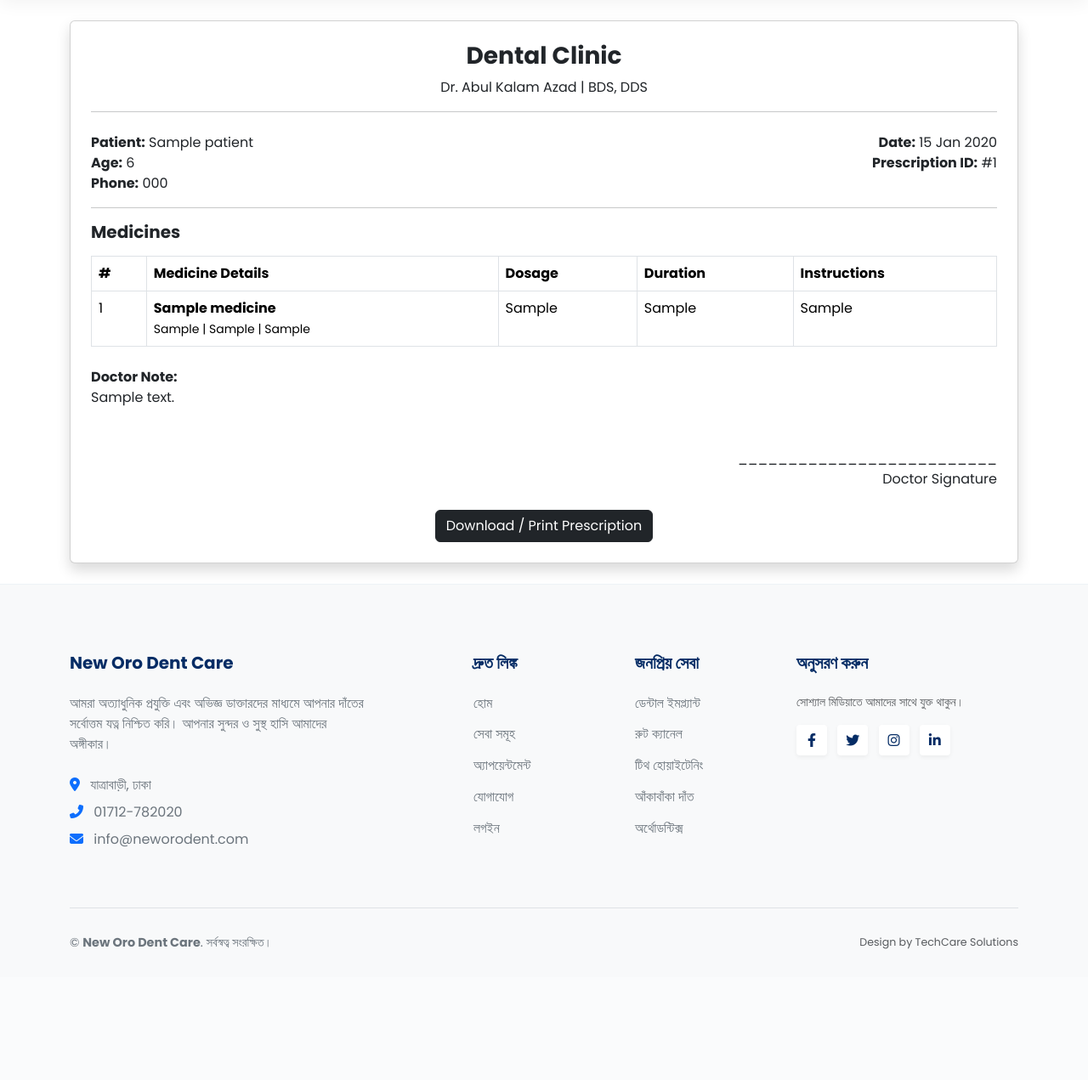
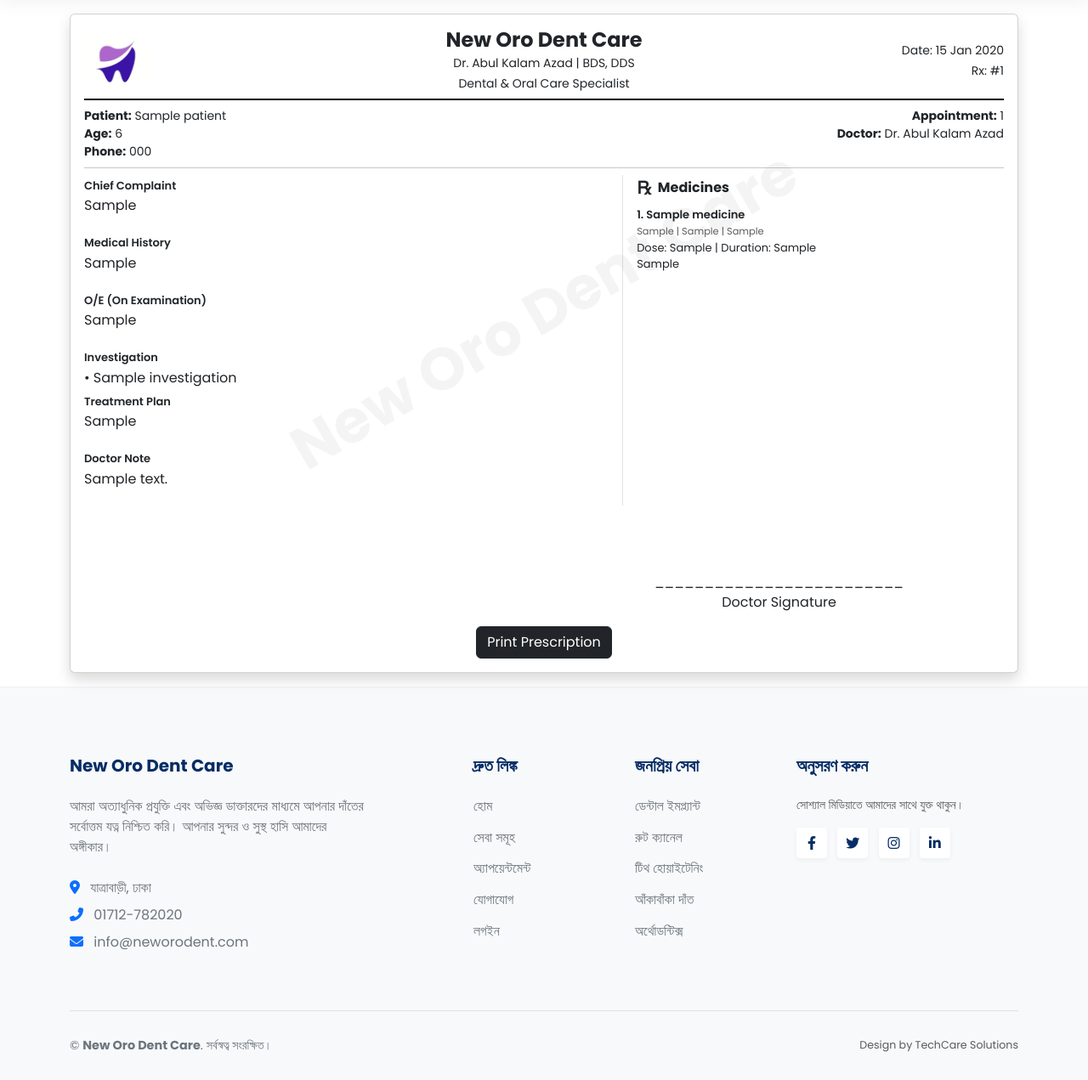
Before and after one commit to rabby946/dental_clinic, a Django app: page /prescriptions/view/1/ in a window 1280 px wide. Shown: the part 125-1396 px from the top of the page at 85% size. Before the commit the page ends 1242 px from the top, so only its background shows below. Run offline with Django 5.2, Linux system fonts and the light colour scheme; a user stored in the database is signed in; tables that the repository leaves empty hold one stand-in row (values such as "Sample post").

Commit message:
changed the prescription showing layout and added investigation column in prescription table in db

```diff
--- a/apps/prescriptions/models.py
+++ b/apps/prescriptions/models.py
@@ -12,6 +12,10 @@ class Prescription(models.Model):
         on_delete=models.CASCADE,
         related_name='prescriptions'
     )
+    chief_complaint = models.TextField(blank=True)
+    medical_history = models.TextField(blank=True)
+    oe = models.TextField(blank=True)  # On Examination
+    treatment_plan = models.TextField(blank=True)
 
     note = models.TextField(blank=True)
     created_at = models.DateTimeField(auto_now_add=True)
@@ -28,3 +32,28 @@ class PrescriptionItem(models.Model):
 
     def __str__(self):
         return f"{self.medicine.name}"
+
+class Investigation(models.Model):
+    name = models.CharField(max_length=255)
+    description = models.TextField(blank=True)
+    is_active = models.BooleanField(default=True)
+
+    def __str__(self):
+        return self.name
+
+class PrescriptionInvestigation(models.Model):
+    prescription = models.ForeignKey(
+        Prescription,
+        on_delete=models.CASCADE,
+        related_name='investigations'
+    )
+
+    investigation = models.ForeignKey(
+        Investigation,
+        on_delete=models.CASCADE
+    )
+
+    notes = models.CharField(max_length=255, blank=True)
+
+    def __str__(self):
+        return f"{self.prescription.id} - {self.investigation.name}"
--- a/templates/prescriptions/detail.html
+++ b/templates/prescriptions/detail.html
@@ -1,129 +1,293 @@
 {% extends 'core/base.html' %}
+{% load static %}
 {% block title %}Prescription{% endblock %}
 
 {% block content %}
 
 <style>
+
+/* A4 */
+@page {
+    size: A4;
+    margin: 0.5in;
+}
+
 @media print {
 
-        body * {
-            visibility: hidden;
+    body{
+        -webkit-print-color-adjust: exact;
+        print-color-adjust: exact;
+    }
+
+    html, body{
+        margin:0 !important;
+        padding:0 !important;
+    }
+
+    .container,
+    .container-fluid{
+        width:100% !important;
+        max-width:100% !important;
+        padding:0 !important;
+        margin:0 !important;
+    }
+
+    .card{
+        border:none !important;
+        box-shadow:none !important;
+        padding:0 !important;
+        margin:0 !important;
+    }
+
+    .row{
+        margin-left:0 !important;
+        margin-right:0 !important;
+    }
+
+    [class*="col-"]{
+        padding-left:6px !important;
+        padding-right:6px !important;
+    }
+
+    body *{
+        visibility:hidden;
     }
 
     #print-area,
-        #print-area * {
-            visibility: visible;
+    #print-area *{
+        visibility:visible;
     }
 
-        #print-area {
-            position: absolute;
-            left: 0;
-            top: 0;
-            width: 100%;
+    #print-area{
+        position:absolute;
+        left:0;
+        top:0;
+        width:100%;
     }
 
-        .no-print {
-            display: none !important;
+    .no-print{
+        display:none !important;
     }
 }
+
+/* make layout tighter */
+
+
+
+
+/* WATERMARK */
+.watermark{
+    position:absolute;
+    top:45%;
+    left:50%;
+    transform:translate(-50%,-50%) rotate(-30deg);
+    font-size:70px;
+    font-weight:700;
+    opacity:0.04;
+    color:#000;
+    white-space:nowrap;
+    pointer-events:none;
+}
+
+/* HEADER */
+.clinic-header{
+    border-bottom:2px solid #000;
+    padding-bottom:6px;
+    margin-bottom:8px;
+}
+
+.logo{
+    height:55px;
+}
+
+/* LEFT BOXES */
+.rx-box{
+    min-height:50px;
+    padding:3px 0;
+}
+
+
+
+.rx-title{
+    font-weight:600;
+    font-size:13px;
+    margin-bottom:2px;
+}
+
+/* MEDICINE */
+.rx-symbol{
+    font-size:20px;
+    font-weight:bold;
+}
+
+.medicine-row{
+    padding:3px 0;
+    font-size:13px;
+}
+
+.patient-info{
+    font-size:14px;
+}
+
+.signature{
+    margin-top:30px;
+}
+
 </style>
 
-<div class="container py-4">
 
-    <div class="card shadow p-4">
+<div class="container py-3">
+<div class="card shadow p-3">
 
 <div id="print-area">
 
-            <!-- Header -->
-            <div class="text-center mb-4">
-                <h3 class="fw-bold">Dental Clinic</h3>
-                <p>Dr. Abul Kalam Azad | BDS, DDS</p>
-                <hr>
+<div class="watermark">
+New Oro Dent Care
 </div>
 
-            <!-- Patient Info -->
-            <div class="row mb-3">
-                <div class="col-md-6">
-                    <strong>Patient:</strong>
-                    {{ prescription.appointment.patient.name }} <br>
+<!-- HEADER -->
+<div class="clinic-header">
+<div class="row align-items-center">
 
-                    <strong>Age:</strong>
-                    {{age}} <br>
-
-                    <strong>Phone:</strong>
-                    {{ prescription.appointment.patient.phone }}
+<div class="col-2">
+<img src="{% static 'images/logo.png' %}" class="logo">
 </div>
 
-                <div class="col-md-6 text-md-end">
-                    <strong>Date:</strong>
-                    {{ prescription.created_at|date:"d M Y" }} <br>
+<div class="col-8 text-center">
+<h4 class="mb-0 fw-bold">New Oro Dent Care</h4>
+<small>Dr. Abul Kalam Azad | BDS, DDS</small><br>
+<small>Dental & Oral Care Specialist</small>
+</div>
 
-                    <strong>Prescription ID:</strong>
-                    #{{ prescription.id }}
+<div class="col-2 text-end">
+<small>
+Date: {{ prescription.created_at|date:"d M Y" }} <br>
+Rx: #{{ prescription.id }}
+</small>
+</div>
+
 </div>
 </div>
 
-            <hr>
+<!-- PATIENT INFO -->
+<div class="row patient-info mb-2">
+<div class="col-6">
+<strong>Patient:</strong> {{ prescription.appointment.patient.name }} <br>
+<strong>Age:</strong> {{ age }} <br>
+<strong>Phone:</strong> {{ prescription.appointment.patient.phone }}
+</div>
 
-            <!-- Medicine List -->
-            <h5 class="fw-bold mb-3">Medicines</h5>
+<div class="col-6 text-end">
+<strong>Appointment:</strong> {{ prescription.appointment.id }} <br>
+<strong>Doctor:</strong> Dr. Abul Kalam Azad
+</div>
+</div>
 
-            <table class="table table-bordered">
-                <thead>
-                    <tr>
-                        <th>#</th>
-                        <th>Medicine Details</th>
-                        <th>Dosage</th>
-                        <th>Duration</th>
-                        <th>Instructions</th>
-                    </tr>
-                </thead>
-                <tbody>
+<hr class="my-2">
+
+<div class="row">
+
+<!-- LEFT SIDE -->
+<div class="col-7 pe-3">
+
+<div class="rx-box">
+<div class="rx-title">Chief Complaint</div>
+{{ prescription.chief_complaint|linebreaks }}
+</div>
+
+<div class="rx-box">
+<div class="rx-title">Medical History</div>
+{{ prescription.medical_history|linebreaks }}
+</div>
+
+<div class="rx-box">
+<div class="rx-title">O/E (On Examination)</div>
+{{ prescription.oe|linebreaks }}
+</div>
+
+<div class="rx-box">
+<div class="rx-title">Investigation</div>
+
+{% for inv in prescription.investigations.all %}
+• {{ inv.investigation.name }} <br>
+{% empty %}
+<span class="text-muted">None</span>
+{% endfor %}
+
+</div>
+
+<div class="rx-box">
+<div class="rx-title">Treatment Plan</div>
+{{ prescription.treatment_plan|linebreaks }}
+</div>
+
+{% if prescription.note %}
+<div class="rx-box">
+<div class="rx-title">Doctor Note</div>
+{{ prescription.note|linebreaks }}
+</div>
+{% endif %}
+
+</div>
+
+
+<!-- RIGHT SIDE -->
+<div class="col-5 border-start ps-3">
+
+<div class="d-flex align-items-center mb-1">
+<span class="rx-symbol me-2">℞</span>
+<strong>Medicines</strong>
+</div>
+
 {% for item in prescription.items.all %}
-                    <tr>
-                        <td>{{ forloop.counter }}</td>
-                        <td>
-                            <strong>{{ item.medicine.name }}</strong><br>
-                            <small>
+<div class="medicine-row">
+
+<div class="fw-semibold">
+{{ forloop.counter }}. {{ item.medicine.name }}
+</div>
+
+<small class="text-muted">
 {{ item.medicine.type }} |
 {{ item.medicine.strength }} |
 {{ item.medicine.brand }}
 </small>
-                        </td>
-                        <td>{{ item.dosage }}</td>
-                        <td>{{ item.duration }}</td>
-                        <td>
+
+<div>
+Dose: {{ item.dosage }} |
+Duration: {{ item.duration }}
+</div>
+
+<div>
 {{ item.instructions|default:item.medicine.instructions }}
-                        </td>
-                    </tr>
-                    {% endfor %}
-                </tbody>
-            </table>
-
-            {% if prescription.note %}
-            <div class="mt-4">
-                <strong>Doctor Note:</strong>
-                <p>{{ prescription.note }}</p>
-            </div>
-            {% endif %}
-
-            <!-- Footer -->
-            <div class="mt-5 text-end">
-                __________________________ <br>
-                Doctor Signature
 </div>
 
 </div>
-
-        <!-- Print Button -->
-        <div class="mt-4 text-center no-print">
-            <button onclick="window.print()" class="btn btn-dark">
-                Download / Print Prescription
-            </button>
-        </div>
+{% endfor %}
 
 </div>
 
 </div>
 
+<!-- SIGNATURE -->
+<div class="row signature">
+<div class="col-6"></div>
+
+<div class="col-6 text-center">
+<br><br>
+_________________________<br>
+Doctor Signature
+</div>
+</div>
+
+</div>
+
+<div class="text-center mt-3 no-print">
+<button onclick="window.print()" class="btn btn-dark">
+Print Prescription
+</button>
+</div>
+
+</div>
+</div>
+
 {% endblock %}
```
Also changed, not shown: apps/doctors/views.py (+19 -16 lines), apps/prescriptions/migrations/0003_investigation_prescription_chief_complaint_and_more.py (added), static/images/logo.png (added). Lines whose indentation alone changed are shown as unchanged.
